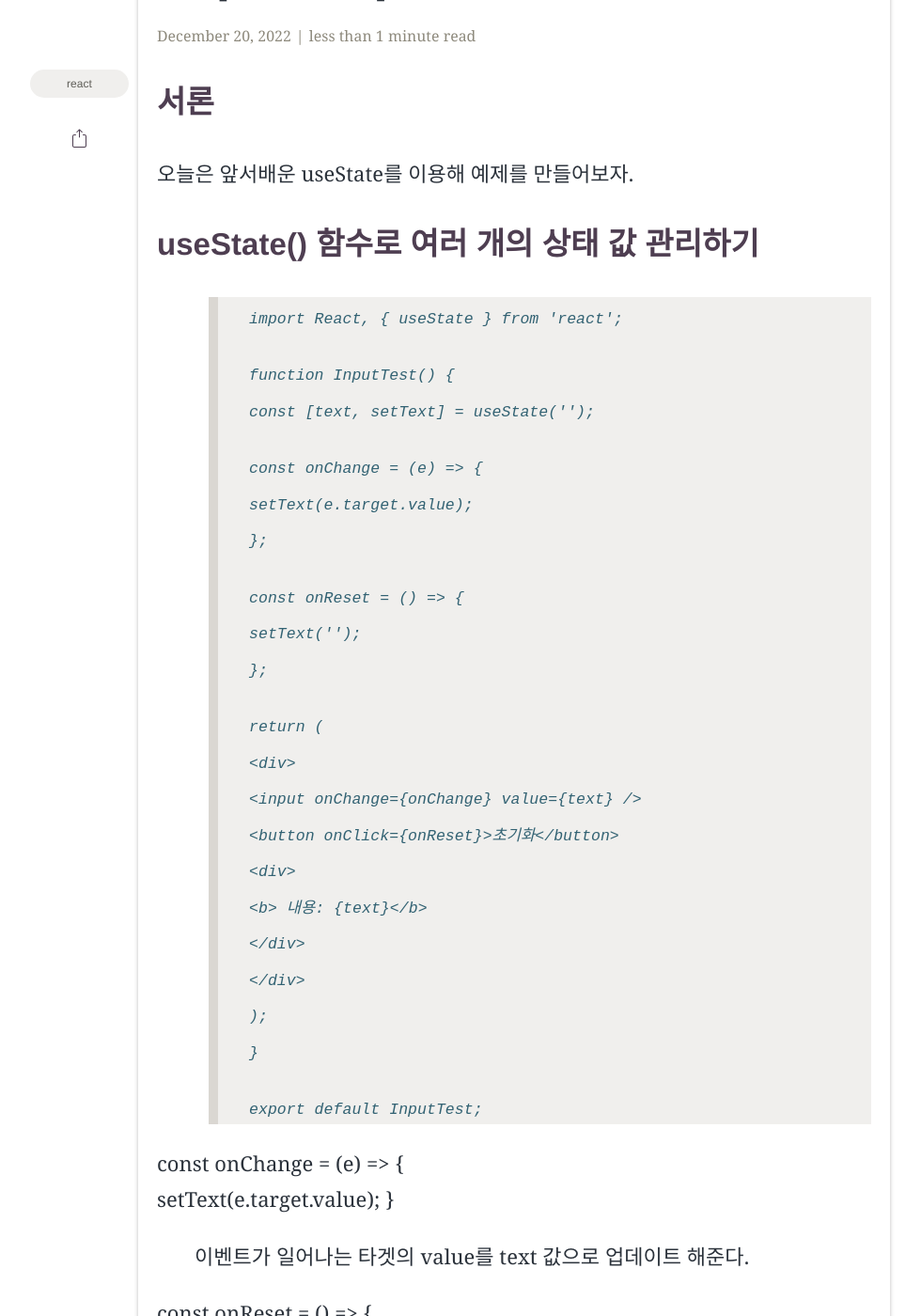
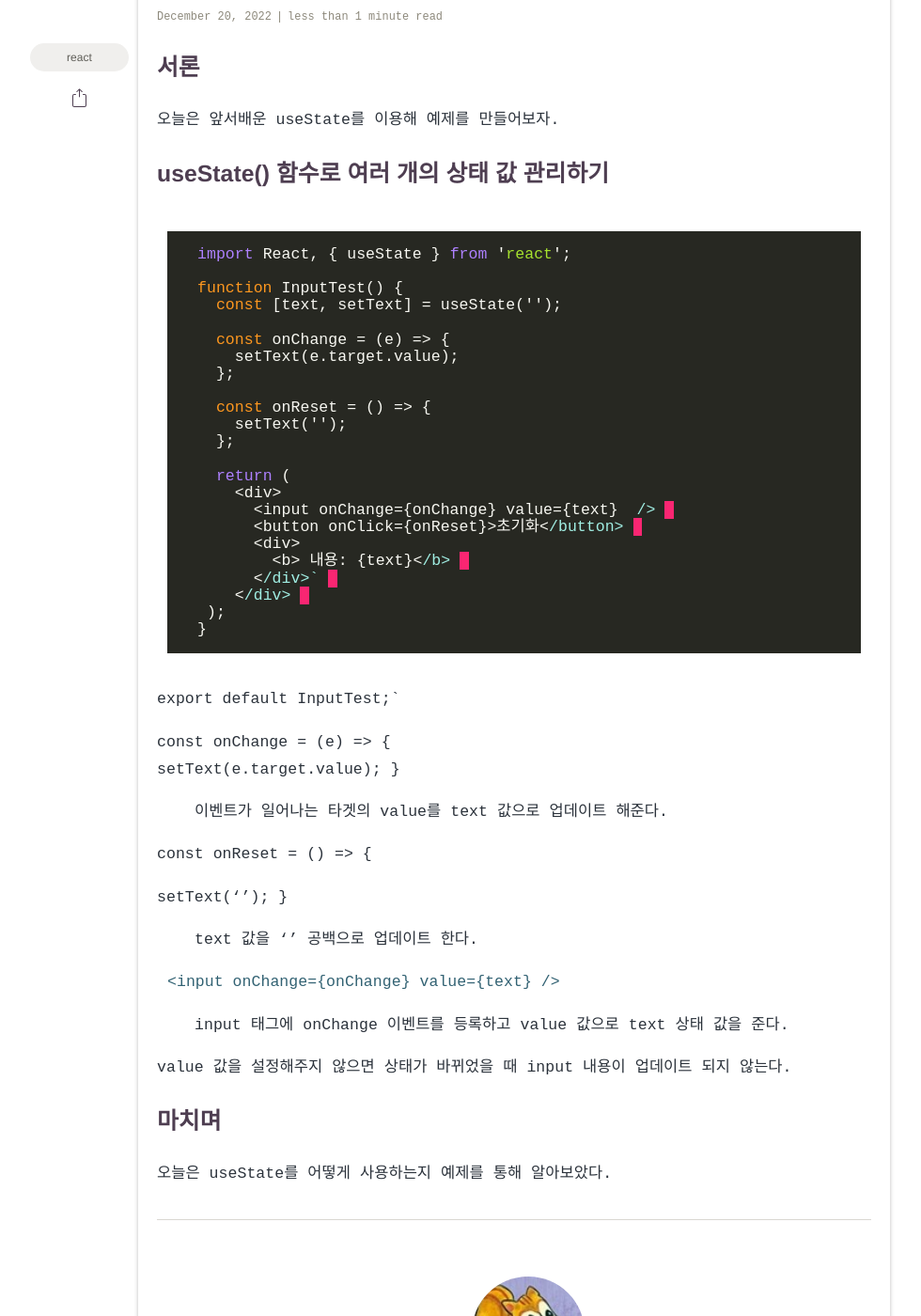
Before and after one commit to ParkWonYeop/parkwonyeop.github.io_back, a Jekyll site: the page built from _posts/2022-12-20-React(2).md, in a window 1280 px wide and 1400 px high, scrolled down 895 px. Shown: the whole window at 94% size, without its empty margins (93-1073 px from the left). Built offline with Jekyll 4.4.1, drawn with Linux system fonts in a browser that asks for light colours; some web fonts are replaced; some of the changed text lies outside the part shown.

Commit message:
add post

````diff
--- a/_posts/2022-12-20-React(2).md
+++ b/_posts/2022-12-20-React(2).md
@@ -17,31 +17,33 @@ published: true
 
 ## useState() 함수로 여러 개의 상태 값 관리하기
 
-> `import React, { useState } from 'react';`
->
-> `function InputTest() {`
->   `const [text, setText] = useState('');`
->
->   `const onChange = (e) => {`
->     `setText(e.target.value);`
->   `};`
->
->   `const onReset = () => {`
->     `setText('');`
->   `};`
->
->   `return (`
->     `<div>`
->       `<input onChange={onChange} value={text}  />`
->       `<button onClick={onReset}>초기화</button>`
->       `<div>`
->         `<b> 내용: {text}</b>`
->       `</div>`
->     `</div>`
->  `);`
-> `}`
->
-> `export default InputTest;`
+```javascript
+import React, { useState } from 'react';
+
+function InputTest() {
+  const [text, setText] = useState('');
+
+  const onChange = (e) => {
+    setText(e.target.value);
+  };
+
+  const onReset = () => {
+    setText('');
+  };
+
+  return (
+    <div>
+      <input onChange={onChange} value={text}  />
+      <button onClick={onReset}>초기화</button>
+      <div>
+        <b> 내용: {text}</b>
+      </div>`
+    </div>
+ );
+}
+```
+
+export default InputTest;`
 
 const onChange = (e) => {
     setText(e.target.value); }
````
Also changed, not shown: _posts/2022-12-29-kakaoApi(2).md (+36 -28 lines), _posts/2023-01-05-tdd.md (renamed from _posts/2023-01-04-tdd.md, +1 -1 lines), _posts/2023-01-06-jest.md (added, +32 -0 lines).
